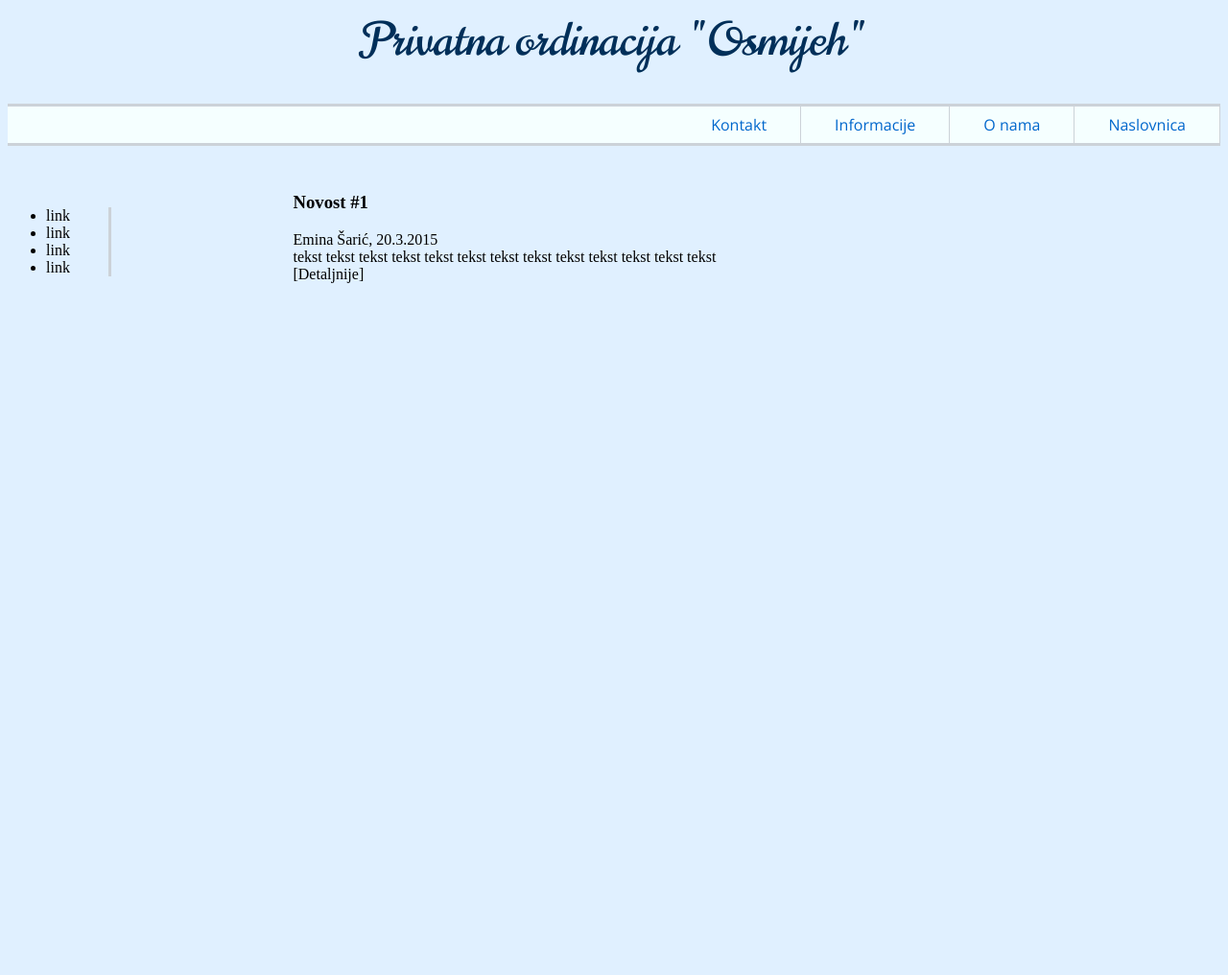
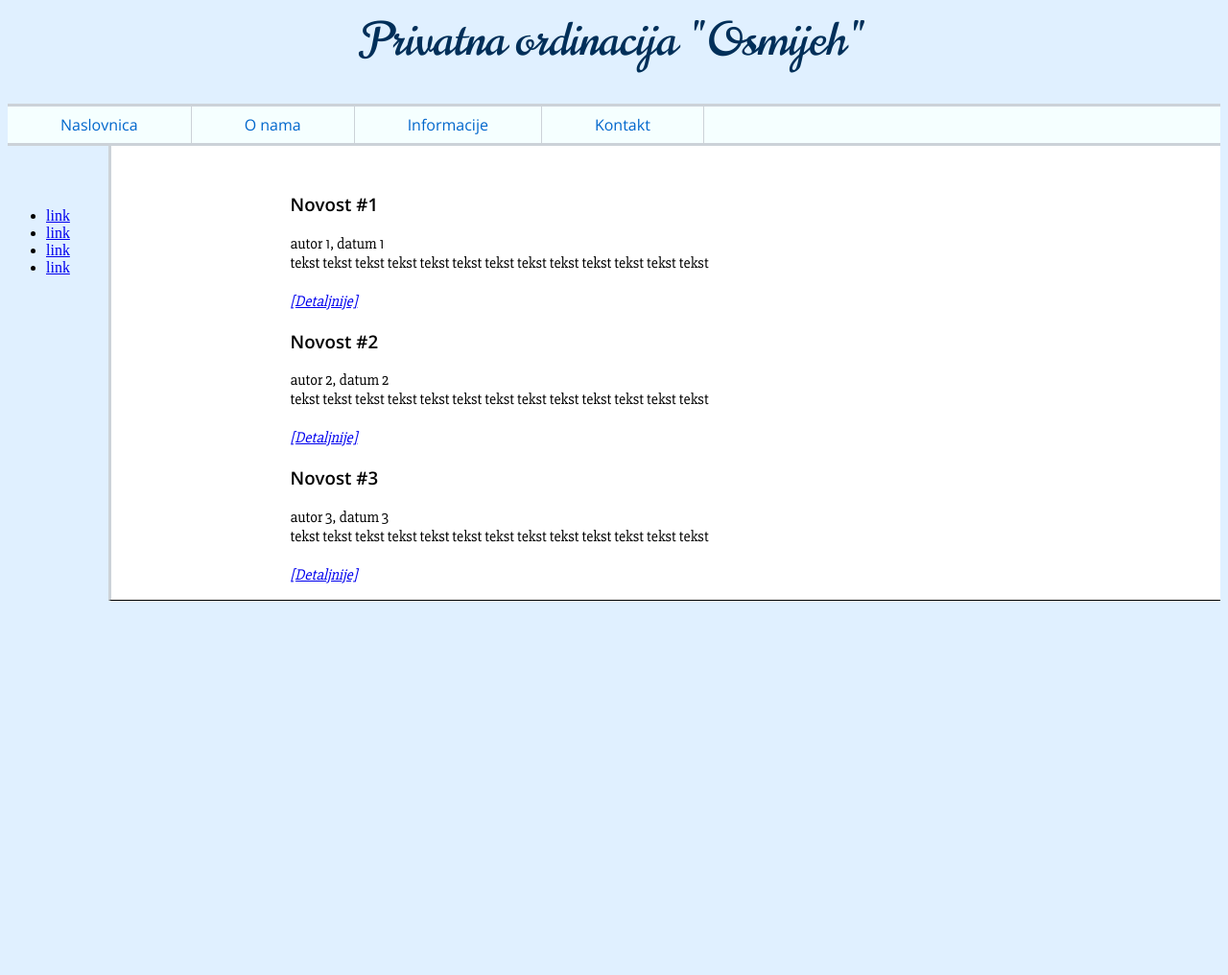
Before and after one commit to WebTehnologijeETF/Doktorska-ordinacija, a PHP site: page / in a window 1280 px wide. Shown: the whole page at 96% size. Before the commit the page ends 295 px from the top, so only its background shows below. Run offline with PHP 8.4, Linux system fonts and the light colour scheme.

Commit message:
Poboljšan stil
Meni bar i novosti

```diff
--- a/index.html
+++ b/index.html
@@ -8,24 +8,42 @@
 <BODY>
 <h1>Privatna ordinacija "Osmijeh"</h1>
 
-<ul id="meni">
+<ul ID="meni">
 	<li><a href="#">Naslovnica</a></li>
 	<li><a href="#">O nama</a></li>
 	<li><a href="#">Informacije</a></li>
 	<li><a href="#">Kontakt</a></li>
 </ul>
 
-<ul id="linkovi">
-  <li>link</li>
-  <li>link</li>
-  <li>link</li>
-  <li>link</li>
+<ul ID="linkovi">
+  <li><a href="link">link</a></li>
+  <li><a href="link">link</a></li>
+  <li><a href="link">link</a></li>
+  <li><a href="link">link</a></li>
 </ul>
-<p id="novost">
-	<h3>Novost #1</h3>
-	Emina Šarić, 20.3.2015<br>
-	tekst tekst tekst tekst tekst tekst tekst tekst tekst tekst tekst tekst tekst <br>
-	[Detaljnije]<br>
-</p>
+
+<div class="novosti">
+	<p>
+		<h3>Novost #1</h3>
+		autor 1, datum 1<br>
+		tekst tekst tekst tekst tekst tekst tekst tekst tekst tekst tekst tekst tekst <br>
+		<br>
+		<i><a href="#">[Detaljnije]</a></i><br>
+	</p>
+		<p>
+		<h3>Novost #2</h3>
+		autor 2, datum 2<br>
+		tekst tekst tekst tekst tekst tekst tekst tekst tekst tekst tekst tekst tekst <br>
+		<br>
+		<i><a href="#">[Detaljnije]</a></i><br>
+	</p>
+	<p>
+		<h3>Novost #3</h3>
+		autor 3, datum 3<br>
+		tekst tekst tekst tekst tekst tekst tekst tekst tekst tekst tekst tekst tekst <br>
+		<br>
+		<i><a href="#">[Detaljnije]</a></i><br>
+	</p>
+</div>
 </BODY>
 </HTML>
--- a/stil.css
+++ b/stil.css
@@ -1,7 +1,11 @@
-@import url(http://fonts.googleapis.com/css?family=Norican|Open+Sans);
+@import url(http://fonts.googleapis.com/css?family=Slabo+27px|Open+Sans:400,400italic,600|Norican&subset=latin-ext);
 
 body {
 	background-color: #E0F0FF;
+}
+
+.novosti h3{
+	font-family: 'Open Sans';
 }
 
 h1 {
@@ -14,7 +18,7 @@ h1 {
 
 #meni {
 	width: 100%;
-	float: right;
+	float: left;
 	margin: 0 0 3em 0;
 	padding: 0;
 	list-style: none;
@@ -24,12 +28,12 @@ h1 {
 }
 
 #meni li {
-	float: right;
+	float: left;
 }
 
 #meni li a {
 	display: block;
-	padding: 8px 35px;
+	padding: 8px 55px;
 	text-decoration: none;
 	font-weight: 400;
 	color: #0066CC;
@@ -45,9 +49,15 @@ h1 {
 #linkovi {
 	margin-right: 15%;
 	float: left;
-	border-right: 3px solid #CCD2D8;
 	padding-right: 40px;
+	height: 100%;
 }
 
-#novost {
+.novosti {
+	display: block;
+	margin-left: 105px;
+	font-family: 'Slabo 27px';
+	background-color: white;
+	border-bottom: 1px solid black;
+	border-left: 3px solid #CCD2D8;
 }
```
Also changed, not shown: README.md.
